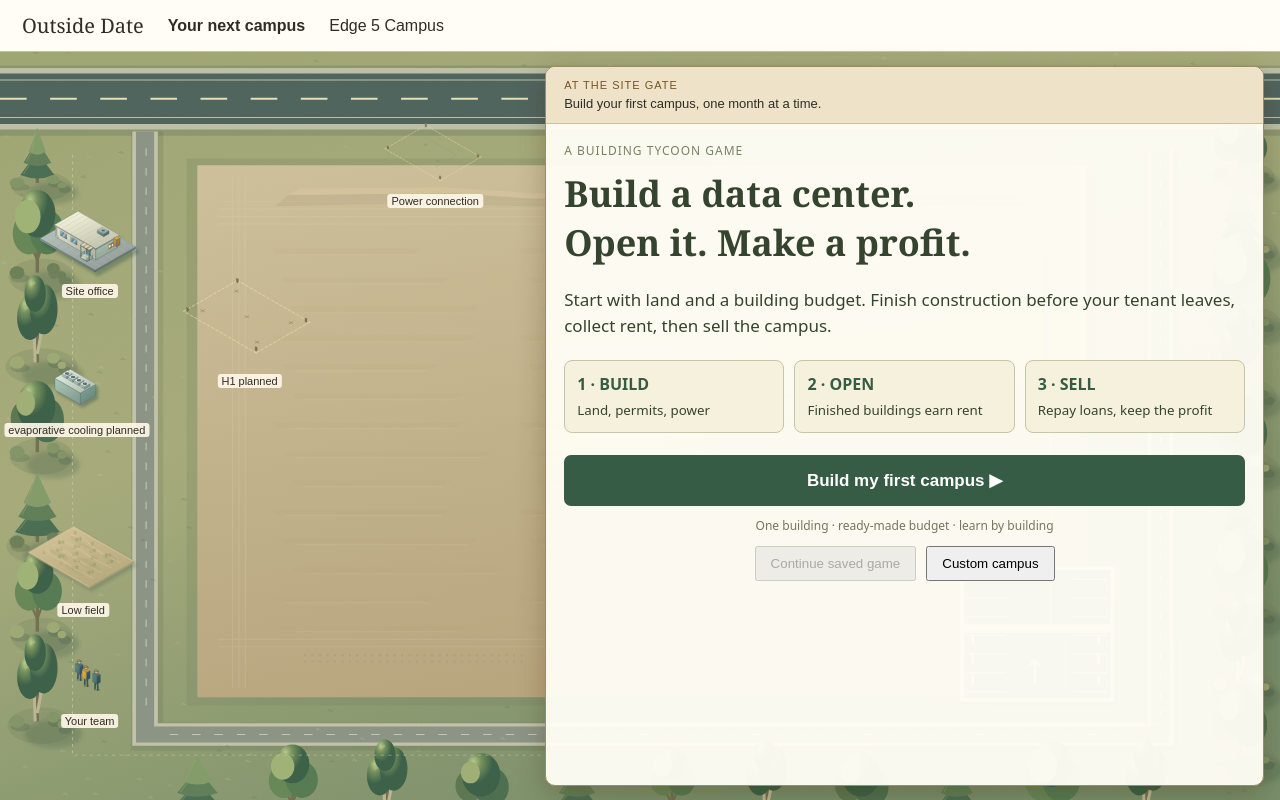
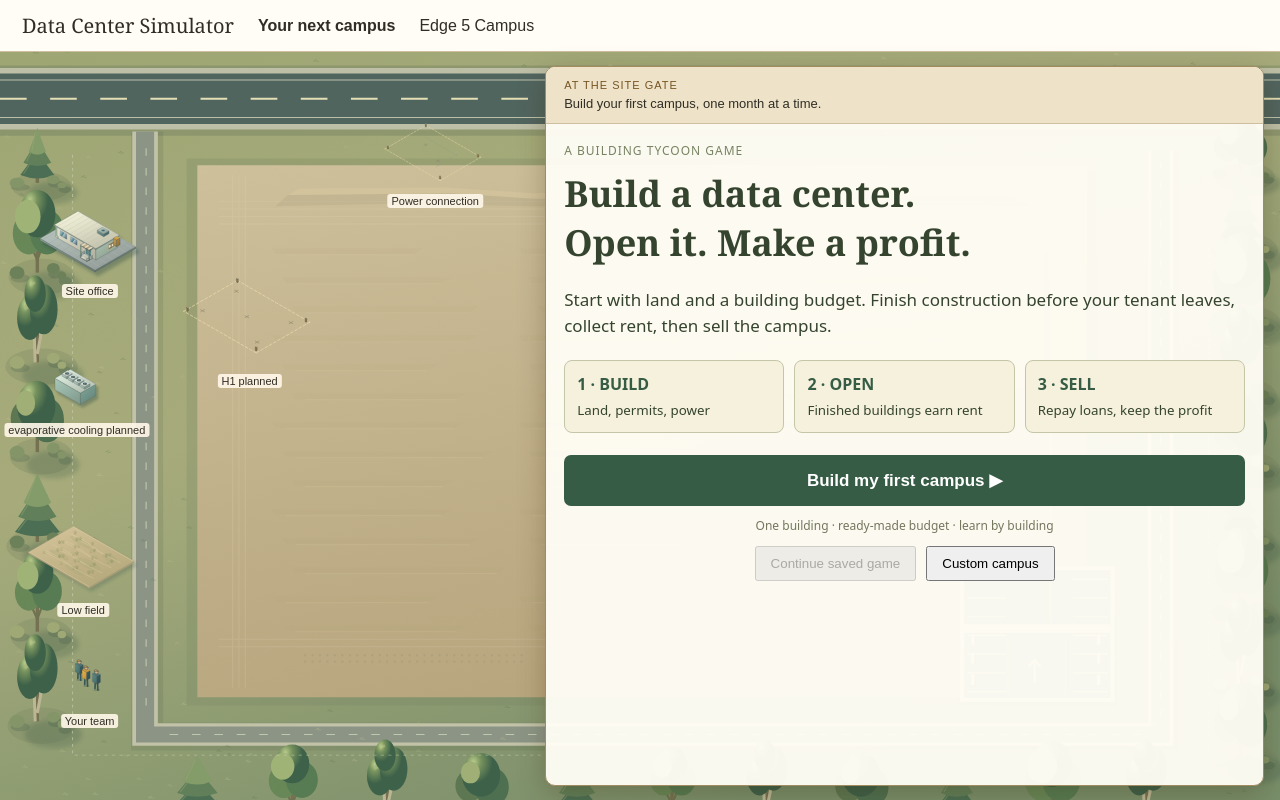
Before and after one commit to markwasu2/outside-date, a React (Vite) app: page / in a window 1280 px wide. Built offline with nearby package versions, Linux system fonts and the light colour scheme.

Commit message:
Use Data Center Simulator in visible headers and tab title

```diff
--- a/index.html
+++ b/index.html
@@ -3,7 +3,7 @@
   <head>
     <meta charset="UTF-8" />
     <meta name="viewport" content="width=device-width, initial-scale=1.0" />
-    <title>Outside Date</title>
+    <title>Data Center Simulator</title>
     <style>html, body, #root { margin: 0; min-height: 100%; } body { overflow-x: hidden; }</style>
   </head>
   <body>
--- a/src/ui/App.tsx
+++ b/src/ui/App.tsx
@@ -138,7 +138,7 @@ function CampusGame({onSimple}:{onSimple:()=>void}) {
     <div data-testid="campus-workspace" style={{ display: 'flex', flexDirection: 'column', height: '100vh', background: '#f1eadc', color: '#302d25', fontFamily: 'Arial, sans-serif' }}>
       <BoardStyles />
       <header data-testid="campus-status" style={{ display: 'flex', alignItems: 'center', gap: 8, padding: '10px 12px', background: '#fffdf6', borderBottom: '1px solid #cdbf9f', fontSize: 13, flexShrink: 0 }}>
-        <span style={{ fontFamily: 'Georgia, serif', fontSize: 18 }}>Outside Date</span>
+        <span style={{ fontFamily: 'Georgia, serif', fontSize: 18 }}>Data Center Simulator</span>
         <strong>{formatMonth(draft.month)}</strong>
         <span>Cash {formatDollars(draft.cash)}</span>
         <button data-testid="actions-remaining" aria-expanded={showBasics} onClick={() => setShowBasics(!showBasics)} style={{padding:'6px 9px',background:'#e6efdf',border:'1px solid #a6b69d',borderRadius:5}}>Focus this month: {actionsLeft} of {draft.apPerMonth} left</button>
@@ -189,7 +189,7 @@ function CampusGame({onSimple}:{onSimple:()=>void}) {
       {isFreshStart && state.phase === 'playing' && content.scenarios[state.scenarioId]?.coachTips === true && !dismissedCoachTips.includes('cold-intro') && (
         <div data-testid="cold-intro" style={{ position: 'fixed', bottom: 64, left: '50%', transform: 'translateX(-50%)', zIndex: 70, maxWidth: 520, padding: '12px 16px', background: '#fffdf7', border: '1px solid #aa9874', borderRadius: 10, boxShadow: '0 8px 32px #0004', fontSize: 13, lineHeight: 1.5, pointerEvents: 'none' }}>
           <div style={{ display: 'flex', justifyContent: 'space-between', gap: 12, alignItems: 'baseline' }}>
-            <strong>Welcome to Outside Date</strong>
+            <strong>Welcome to Data Center Simulator</strong>
             <button data-testid="cold-intro-dismiss" style={{ pointerEvents: 'auto' }} onClick={() => dismissCoachTip('cold-intro')}>Got it</button>
           </div>
           <div>{goalSentence(draft).replace('all 1 hall', 'your hall').replace('outside date', 'tenant deadline').replace('close the takeout', 'sell or refinance the finished campus (the takeout)')}</div>
--- a/src/ui/board/TycoonGame.tsx
+++ b/src/ui/board/TycoonGame.tsx
@@ -39,8 +39,8 @@ export function TycoonGame({onDetailed}:{onDetailed:()=>void}){
  const button={border:'1px solid #b6af95',borderRadius:6,padding:'7px 11px',background:'#fffdf4',color:'#3f4c38',cursor:'pointer'};
  return <main data-testid="tycoon-game" style={{height:'100vh',display:'flex',flexDirection:'column',background:'#f4eddb',color:'#343c2e',fontFamily:'system-ui,sans-serif'}}>
   <BoardStyles/>
-  <header style={{display:'flex',alignItems:'center',gap:24,padding:'10px 18px',background:'#fffdf5',borderBottom:'1px solid #d6cbb0'}}>
-   <strong style={{fontFamily:'Georgia,serif',fontSize:20}}>Outside Date</strong>
+  <header style={{display:'flex',alignItems:'center',gap:16,padding:'10px 18px',background:'#fffdf5',borderBottom:'1px solid #d6cbb0'}}>
+   <strong style={{fontFamily:'Georgia,serif',fontSize:18,whiteSpace:'nowrap'}}>Data Center Simulator</strong>
    <strong data-testid="simple-month">Month {draft.month+1}</strong>
    <span title="Cash pays running costs, fees and orders. Building work can also use your committed loans and equity.">Cash <strong>{formatDollars(draft.cash)}</strong></span>
    <span title="Loans and equity already committed to construction, not extra cash to spend on running costs.">Build budget <strong>{formatDollars(buildingFunds(draft))}</strong></span>
--- a/src/ui/screens/CloseoutCampus.tsx
+++ b/src/ui/screens/CloseoutCampus.tsx
@@ -12,7 +12,7 @@ export function CloseoutCampus({children,rating}:{children:ReactNode;rating:bool
   return <div data-testid="closeout-campus" style={{height:'100vh',display:'flex',flexDirection:'column',fontFamily:'Arial,sans-serif',background:'#f1eadc',color:'#302d25'}}>
     <BoardStyles />
     <header style={{display:'flex',alignItems:'center',gap:22,padding:'12px 22px',background:'#fffdf6',borderBottom:'1px solid #cdbf9f'}}>
-      <span style={{fontFamily:'Georgia,serif',fontSize:20}}>Outside Date</span><strong>{formatMonth(draft.month)} · Campaign closed</strong>
+      <span style={{fontFamily:'Georgia,serif',fontSize:20}}>Data Center Simulator</span><strong>{formatMonth(draft.month)} · Campaign closed</strong>
       <span>{draft.halls.filter(h=>h.delivered).length}/{draft.halls.length} halls delivered</span>
       <button style={{marginLeft:'auto'}} aria-expanded={lookAround} onClick={()=>setLookAround(v=>!v)}>{lookAround?'Return to closeout':'Look around campus'}</button>
       {!rating && <button title="Return to setup choices. Your closed campus stays saved until you start another campaign." onClick={()=>setScreen('start')}>Back to site gate</button>}
--- a/src/ui/screens/OpeningCampus.tsx
+++ b/src/ui/screens/OpeningCampus.tsx
@@ -37,7 +37,7 @@ export function OpeningCampus({step,preview,content,children,onNavigate}:{step:s
   );
   return <div data-testid="opening-campus" data-opening-step={step} data-site={site.id} style={{height:'100vh',display:'flex',flexDirection:'column',fontFamily:'Arial,sans-serif',color:'#302d25',background:'#f1eadc'}}>
     <header style={{display:'flex',alignItems:'center',gap:24,padding:'12px 22px',background:'#fffdf6',borderBottom:'1px solid #cdbf9f'}}>
-      <span style={{fontFamily:'Georgia,serif',fontSize:20}}>Outside Date</span>
+      <span style={{fontFamily:'Georgia,serif',fontSize:20}}>Data Center Simulator</span>
       <strong>{step === 'title' ? 'Your next campus' : 'Before construction'}</strong>
       <span>{site.name}</span>{step!=='title'&&<span style={{marginLeft:'auto',fontSize:12}}>Click a place to edit your setup</span>}
     </header>
--- a/src/ui/screens/TitleScreen.tsx
+++ b/src/ui/screens/TitleScreen.tsx
@@ -91,7 +91,7 @@ export function TitleScreen({ scenarioId, difficultyId, onScenarioChange, onDiff
         gap: '1rem',
       }}
     >
-      <h1>Outside Date</h1>
+      <h1>Data Center Simulator</h1>
       <p style={{ maxWidth: 480, textAlign: 'center', color: '#555' }}>{content.scenarios[scenarioId]?.introText}</p>
 
       <label>
```
Also changed, not shown: 6 other files (tests, documents, lock files or other folders).
